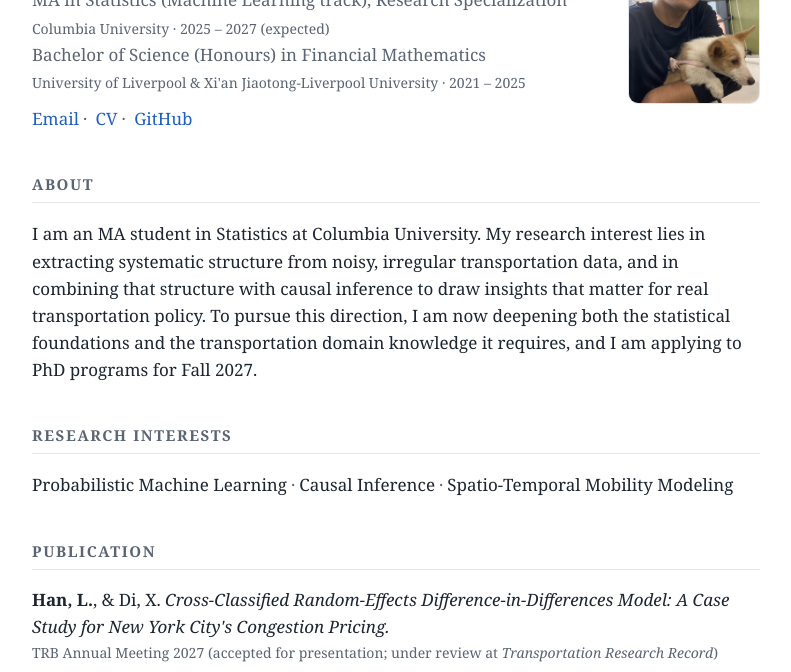
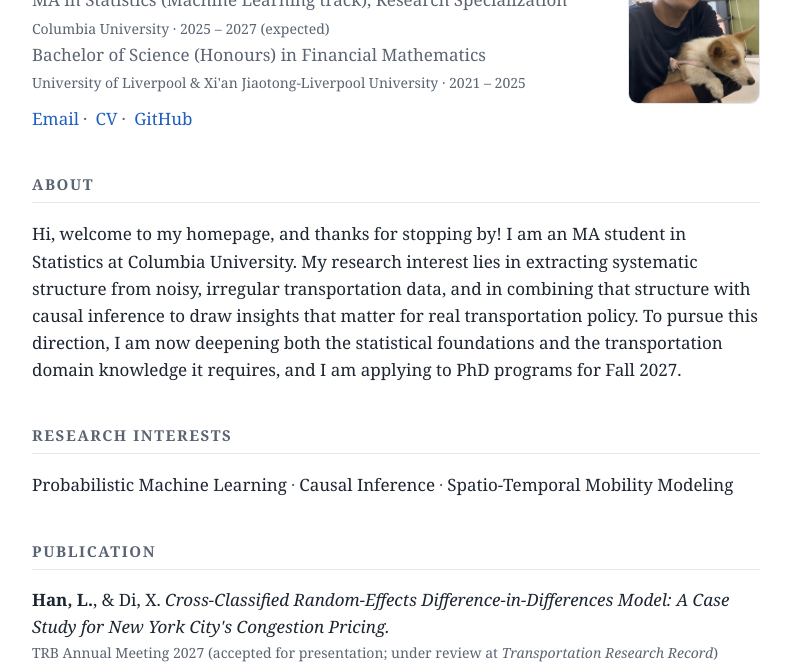
Before and after one commit to xxchly/xxchly.github.io, a plain HTML site: page index.html in a window 1280 px wide. Shown: the part 128-800 px from the top of the page, without its empty margins (244-1035 px from the left). Drawn offline with Linux system fonts and the light colour scheme.

Commit message:
Add a greeting to the About section
Co-Authored-By: Claude Opus 5.5 <noreply@anthropic.com>

```diff
--- a/index.html
+++ b/index.html
@@ -89,7 +89,7 @@
   </header>
 
   <h2>About</h2>
-  <p>I am an MA student in Statistics at Columbia University. My research interest lies in extracting
+  <p>Hi, welcome to my homepage, and thanks for stopping by! I am an MA student in Statistics at Columbia University. My research interest lies in extracting
      systematic structure from noisy, irregular transportation data, and in combining that structure with
      causal inference to draw insights that matter for real transportation policy. To pursue this direction,
      I am now deepening both the statistical foundations and the transportation domain knowledge it requires,
```
